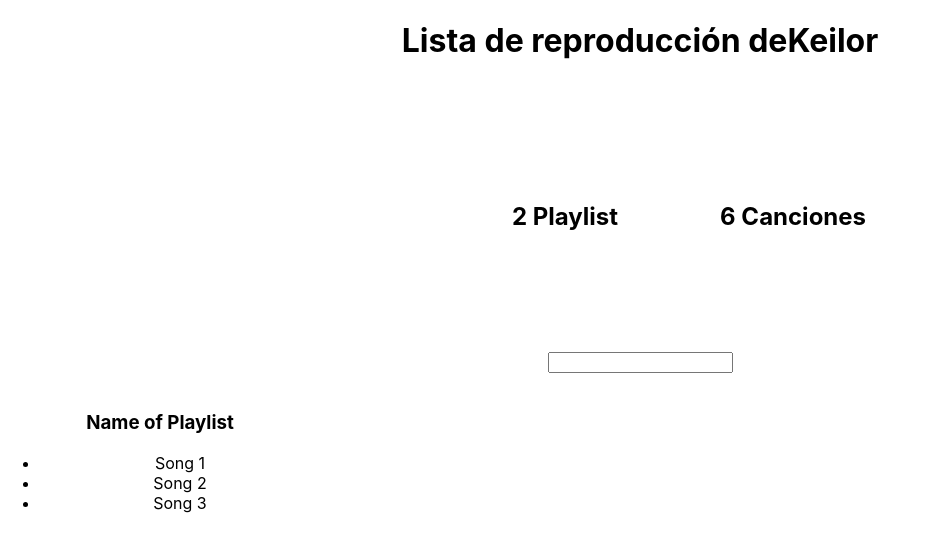
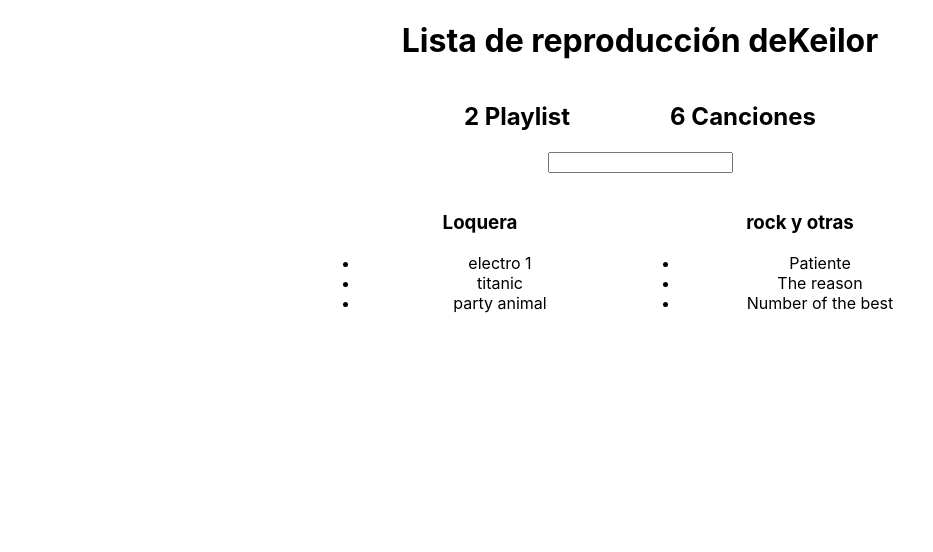
Before and after one commit to chekelo/playlist, a React (Create React App) app: page / in a window 1280 px wide. Shown: the top 552 px of the page, without its empty margins (0-933 px from the left). Built offline with nearby package versions, Linux system fonts and the light colour scheme.

Commit message:
playlist component
Agregar componentes generados de acuerdo a fakeData

```diff
--- a/src/App.js
+++ b/src/App.js
@@ -7,15 +7,23 @@ let fakeServerData = {
     playlists: [
       {
         name: 'Loquera',
-        songs: ['electro 1', 'titanic', 'party animal']
+        songs: [
+          { name: 'electro 1' },
+          { name: 'titanic' },
+          { name: 'party animal' }
+        ]
       },
       {
         name: 'rock y otras',
-        songs: ['Patiente', 'The reason', 'Number of the best']
+        songs: [
+          { name: 'Patiente' },
+          { name: 'The reason' },
+          { name: 'Number of the best' }
+        ]
       }
     ]
   }
-  }
+}
 
 
 class Title extends Component {
@@ -36,7 +44,7 @@ class Summary extends Component {
 
   render() {
 
-    return <div style={{ display: 'inline-block', margin: '100px' }}>
+    return <div style={{ display: 'inline-block', marginRight: '100px' }}>
       <h2>{this.props.playlists && this.props.playlists.length} Playlist</h2>
     </div>
   }
@@ -44,10 +52,10 @@ class Summary extends Component {
 class TotalSongs extends Component {
 
   render() {
-    let allSongs= this.props.playlists.reduce((songs,eachPlaylist)=>{
+    let allSongs = this.props.playlists.reduce((songs, eachPlaylist) => {
       return songs.concat(eachPlaylist.songs);
-    },[]);
-    return <div style={{ display: 'inline-block', margin: '2px' }}>
+    }, []);
+    return <div style={{ display: 'inline-block' }}>
       <h2>{allSongs.length} Canciones</h2>
     </div>
   }
@@ -62,19 +70,15 @@ class Filter extends Component {
 }
 
 class Playlist extends Component {
-  constructor() {
-    super();
-    this.state = { serverData: fakeServerData }
-  }
   render() {
     return (
-      <div style={{ width: '25%' }}>
+      <div style={{ display: 'inline-block', width: '25%' }}>
         <img />
-        <h3>Name of Playlist</h3>
+        <h3>{this.props.playlist.name}</h3>
         <ul>
-          <li>Song 1</li>
-          <li>Song 2</li>
-          <li>Song 3</li>
+          {this.props.playlist.songs.map(song =>
+            <li>{song.name}</li>
+          )}
         </ul>
       </div>
     );
@@ -86,17 +90,23 @@ class App extends Component {
     super();
     this.state = { serverData: fakeServerData }
   }
-  componentDidMount(){
-    this.state=({serverData:fakeServerData});
+  componentDidMount() {
+    this.state = ({ serverData: fakeServerData });
   }
   render() {
     return (
       <div className="App">
-        <Title />
-        <Summary playlists={this.state.serverData.user && this.state.serverData.user.playlists} />
-        <TotalSongs playlists={this.state.serverData.user && this.state.serverData.user.playlists}  />
-        <Filter />
-        <Playlist />
+        {this.state.serverData.user ?
+          <div>
+            <Title />
+            <Summary playlists={this.state.serverData.user && this.state.serverData.user.playlists} />
+            <TotalSongs playlists={this.state.serverData.user && this.state.serverData.user.playlists} />
+            <Filter />
+            {this.state.serverData.user.playlists.map(playlist =>
+              <Playlist playlist={playlist} />
+            )}
+          </div> : ''
+        }
       </div>
     );
   }
```
